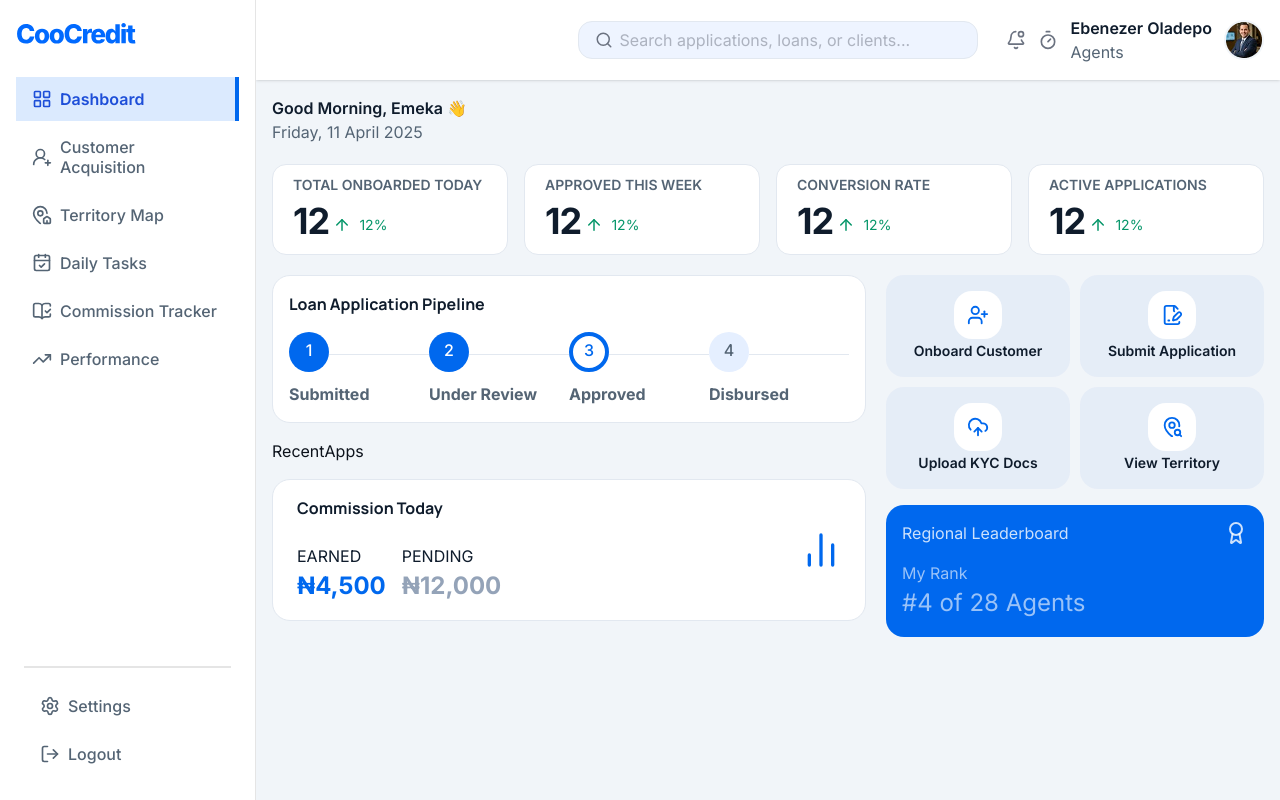
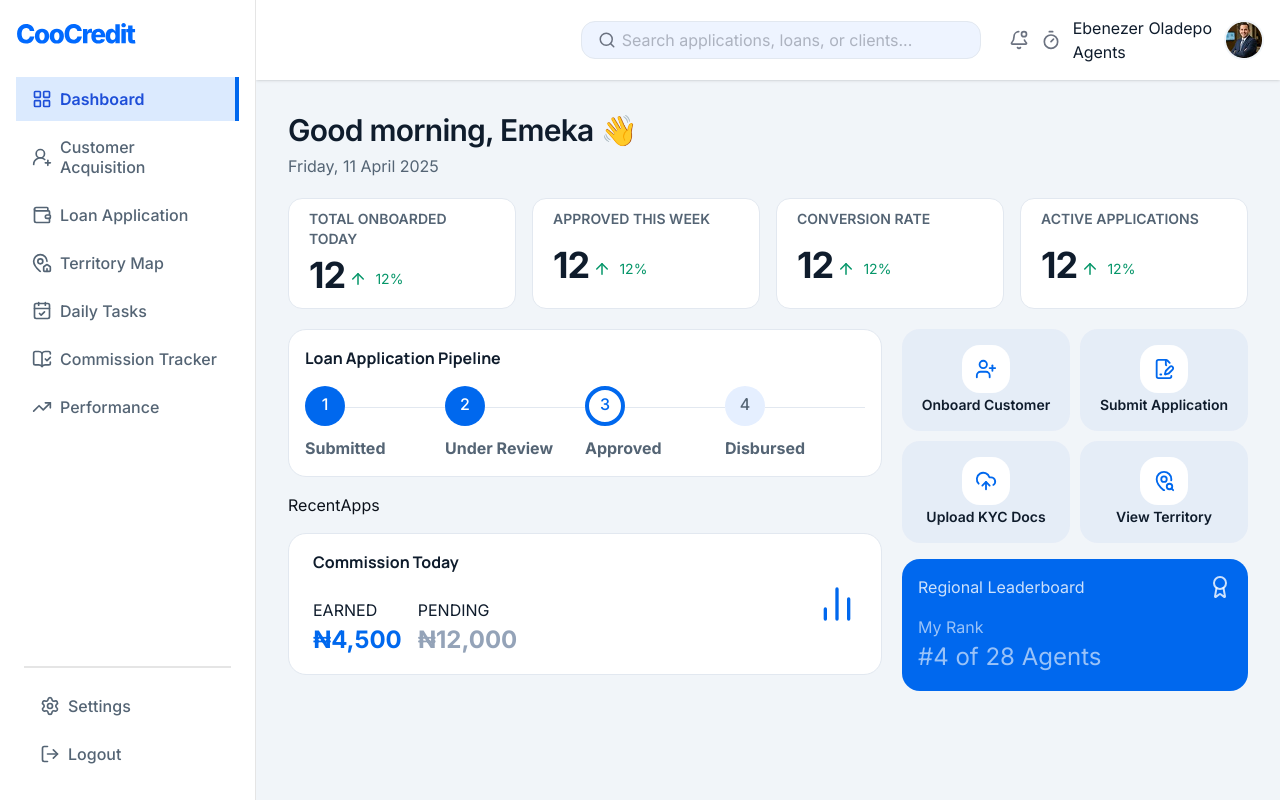
Before and after one commit to Banicoop/coocredit-business, a Next.js app: page /agents in a window 1280 px wide. Built offline with nearby package versions, Linux system fonts and the light colour scheme; a web font is replaced by a local one.

Commit message:
implement customer acquisisation page header and added loan href on the dashbaord

```diff
--- a/src/app/(dashboard)/_components/Topbar.tsx
+++ b/src/app/(dashboard)/_components/Topbar.tsx
@@ -5,7 +5,7 @@ import { BellDot, Search, Timer,  } from 'lucide-react';
 import user1 from '@/assets/images/user.png'
 import Image from 'next/image';
 import React from 'react'
-import PageHeader from '@/components/ui/PageHeader';
+import { ColItem } from '@/components/ui/PageHeader';
 import { useUserStore } from '@/store/useAuthStore';
 
 const Topbar = () => {
@@ -22,7 +22,7 @@ const Topbar = () => {
           <div className="flex items-center gap-3 w-auto h-auto">
              <BellDot size={20} className='text-[#6B7280] cursor-pointer'/>
              <Timer size={20} className='text-[#6B7280] cursor-pointer'/>
-              <PageHeader title={user?.name} subtitle={user?.role} />
+              <ColItem item1={user?.name} item2={user?.role}className2='capitalize' />
 
               <Image src={user1} alt='USER' width={40} height={40} loading='eager'/>
           </div>
--- a/src/app/(dashboard)/agents/(main)/customers/page.tsx
+++ b/src/app/(dashboard)/agents/(main)/customers/page.tsx
@@ -1,9 +1,18 @@
+import Button from '@/components/primitives/buttons/Button';
+import { PageHeader } from '@/components/ui/PageHeader'
+import { Flex } from '@/components/ui/ui-layout';
+import { Plus } from 'lucide-react';
 import React from 'react'
 
 const AgentsCustomersPage = () => {
   return (
-    <div>AgentsCustomersPage</div>
+    <main className='grid gap-5'>
+      <Flex className='items-center justify-between w-full'>
+        <PageHeader title='Customer Acquisition'/>
+        <Button variant='primary' startIcon={<Plus size={20}/>}>New Customer</Button>
+      </Flex>
+    </main>
   )
 }
 
-export default AgentsCustomersPage
+export default AgentsCustomersPage;
--- a/src/app/(dashboard)/agents/page.tsx
+++ b/src/app/(dashboard)/agents/page.tsx
@@ -1,5 +1,5 @@
 import Typography from '@/components/primitives/Typography';
-import PageHeader from '@/components/ui/PageHeader';
+import {PageHeader} from '@/components/ui/PageHeader';
 import { FlexCol, Grid } from '@/components/ui/ui-layout';
 import { ArrowUp } from 'lucide-react';
 import React from 'react'
@@ -24,7 +24,7 @@ const Widget = ({title, num, percent}: {title: string, num: number, percent: num
 const AgentDashboard = () => {
   return (
     <main className='grid gap-5 p-4'>
-      <PageHeader title='Good morning, Emeka 👋' subtitle='Friday, 11 April 2025' className='text-2xl'/>
+      <PageHeader title='Good morning, Emeka 👋' description='Friday, 11 April 2025' className='text-2xl'/>
 
       <section className='grid grid-cols-2 gap-4 md:grid-cols-4'>
         <Widget title='TOTAL ONBOARDED TODAY' num={12} percent={12}/>
--- a/src/app/(dashboard)/layout.tsx
+++ b/src/app/(dashboard)/layout.tsx
@@ -9,7 +9,9 @@ const AgentsDashboardlayout = ({children}: {children: React.ReactNode}) => {
         <UserSidebar/>
         <div className="flex flex-1 flex-col lg:ml-64">
           <Topbar/>
+          <div className="p-4">
           {children}
+          </div>
         </div>
     </main>
   )
--- a/src/components/ui/PageHeader.tsx
+++ b/src/components/ui/PageHeader.tsx
@@ -1,5 +1,26 @@
+'use client';
+
+
 import React from 'react'
 import Typography from '../primitives/Typography';
+import Link from "next/link";
+import { forwardRef } from "react";
+
+interface ActionButton {
+  label: string;
+  icon?: React.ReactNode;
+  onClick?: () => void;
+  href?: string;
+  variant?: "primary" | "secondary";
+}
+
+interface PageHeaderProps {
+  title: string;
+  description?: string;
+  actions?: ActionButton[];
+  className?: string;
+}
+
 
 export const ColItem = ({item1, item2, className1, className2}: {item1: string, item2: string, className1?: string, className2?: string}) => {
   return(
@@ -10,13 +31,93 @@ export const ColItem = ({item1, item2, className1, className2}: {item1: string,
   )
 }
 
-const PageHeader = ({title, subtitle, className}: {title: string, subtitle: string, className?: string}) => {
+// const PageHeader = ({title, subtitle, className}: {title: string, subtitle: string, className?: string}) => {
+//   return (
+//     <div className={`flex flex-col capitalize ${className}`}>
+//         <Typography weight='semibold'>{title}</Typography>
+//         <Typography color='primary'>{subtitle}</Typography>
+//     </div>
+//   )
+// }
+
+// export default PageHeader;
+
+
+export const PageTitle = forwardRef(({title, desc}: {title: string, desc: string}, ref) => {
   return (
-    <div className={`flex flex-col capitalize ${className}`}>
-        <Typography weight='semibold'>{title}</Typography>
-        <Typography color='primary'>{subtitle}</Typography>
+    <div className="flex gap-1" >
+      <span className="text-[#64748B] text-sm font-medium">{title} {'>'}</span>
+      <span className="text-[#0F172A] text-sm font-medium">{desc}</span>
     </div>
-  )
-}
+  );
+});
 
-export default PageHeader;
+
+
+export const PageHeader = forwardRef<HTMLDivElement, PageHeaderProps>(
+  ({ title, description, actions = [], className }, ref) => {
+    return (
+      <div
+        ref={ref}
+        className={`flex flex-col gap-4 md:flex-row md:items-center md:justify-between ${className ?? ""}`}
+      >
+        {/* Left Content */}
+        <div className="flex flex-col gap-1">
+          <Typography variant="h2">{title}</Typography>
+          {description && (
+            <Typography color='primary'>{description}</Typography>
+          )}
+        </div>
+
+        {/* Right Actions (Optional) */}
+        {actions.length > 0 && (
+          <div className="flex items-center gap-2">
+            {actions.map((action, index) => {
+              const content = (
+                <>
+                  {action.icon}
+                  <Typography variant="span">{action.label}</Typography>
+                </>
+              );
+
+              // If it's a link
+              if (action.href) {
+                return (
+                  <Link
+                    key={index}
+                    href={action.href}
+                    className={`flex items-center justify-center gap-1 py-2 px-5 rounded-lg text-sm w-full md:w-fit ${
+                      action.variant === "primary"
+                        ? "bg-primary text-white"
+                        : "bg-white border border-[#E2E8F0] text-[#334155]"
+                    }`}
+                  >
+                    {content}
+                  </Link>
+                );
+              }
+
+              // Otherwise it's a button
+              return (
+                <div
+                  key={index}
+                  onClick={action.onClick}
+                  className={`flex items-center justify-center cursor-pointer gap-1 py-2 px-5 rounded-lg text-sm w-full md:w-fit ${
+                    action.variant === "primary"
+                      ? "bg-[#136DEC] text-white"
+                      : "bg-white border border-[#E2E8F0] text-[#334155]"
+                  }`}
+                >
+                  {content}
+                </div>
+              );
+            })}
+          </div>
+        )}
+      </div>
+    );
+  }
+);
+
+PageTitle.displayName = 'PageTitle';
+PageHeader.displayName = "PageHeader";
--- a/src/config/sidebar.config.ts
+++ b/src/config/sidebar.config.ts
@@ -29,6 +29,11 @@ export const agentsSidebar = [
     label: 'Customer Acquisition',
     href: '/agents/customers',
     icon: 'userRoundPlus',
+  },
+  {
+    label: 'Loan Application',
+    href: '/agents/loans',
+    icon: 'wallet',
   },
   {
     label: 'Territory Map',
```
